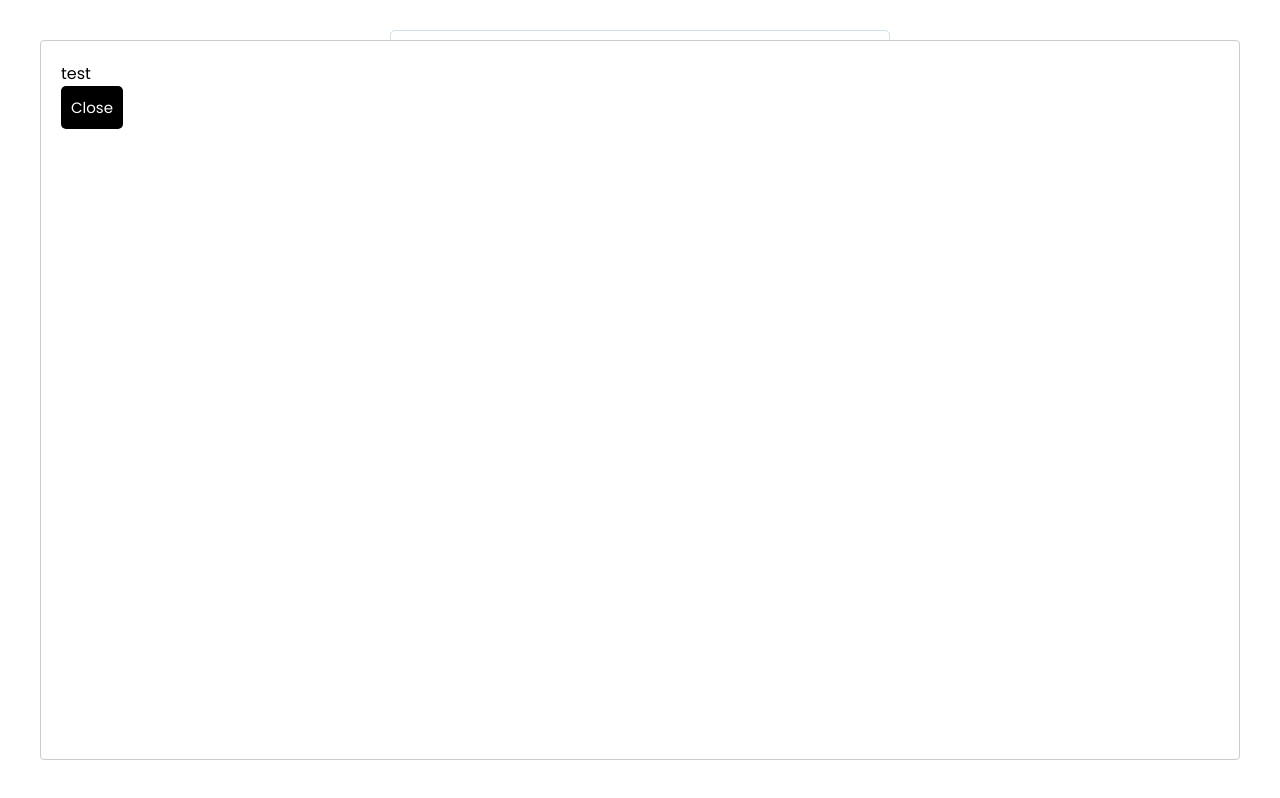
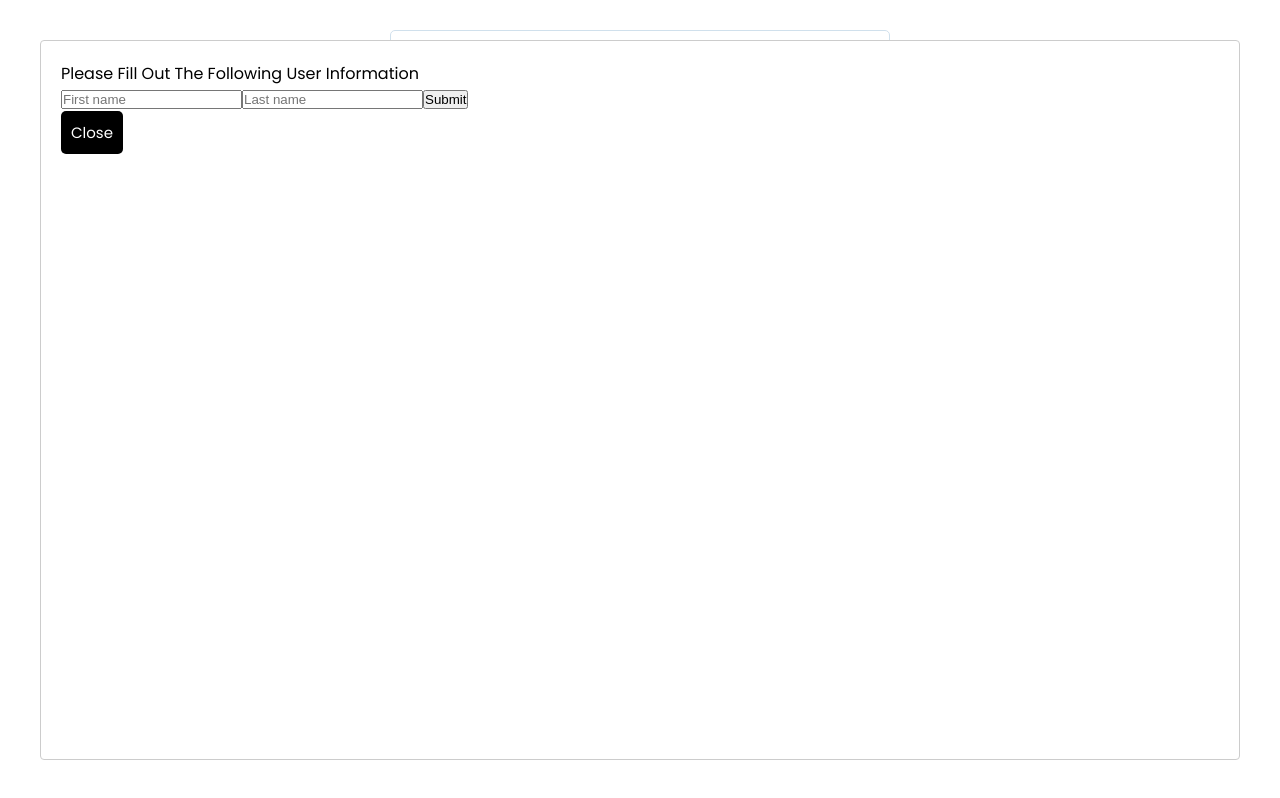
Before and after one commit to evenegas3/react-examples, a React (Create React App) app in the folder modal-test-project/: page / in a window 1280 px wide. Both pictures are taken after a click on the button "Open Modal". Built offline with nearby package versions, Linux system fonts and the light colour scheme.

Commit message:
created basic forms

```diff
--- a/modal-test-project/src/components/Modals/ButtonModal.jsx
+++ b/modal-test-project/src/components/Modals/ButtonModal.jsx
@@ -1,10 +1,18 @@
 import React from 'react'
+import { useForm } from "react-hook-form";
 
 function ButtonModal() {
 
+  const { register } = useForm();
+
     return (
       <div>
-          <p>test</p>
+          <p>Please Fill Out The Following User Information</p>
+          <form>
+            <input {...register("firstName")} placeholder="First name" />
+            <input {...register("lastName")} placeholder="Last name" />
+            <button type="submit">Submit</button>
+          </form>
       </div>
     );
   }
```
Also changed, not shown: modal-test-project/src/TempFiles/BasicModal.jsx (renamed from modal-test-project/src/BasicModal.jsx).
